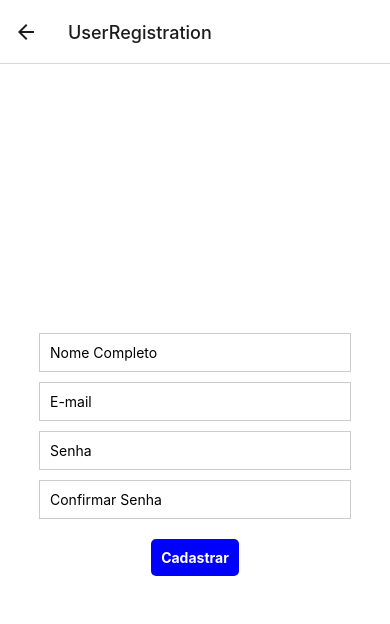
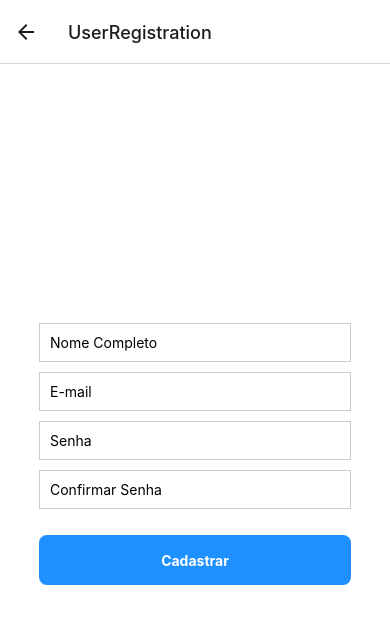
Before and after one commit to Eduardo-R-B-A/Carteira-de-vacinacao-digital, a React Native app: screen /UserRegistration in a window 390 px wide. Shown: the top 624 px of the page. Built offline with nearby package versions, Linux system fonts and the light colour scheme.

Commit message:
cadastro de usuario

```diff
--- a/App.js
+++ b/App.js
@@ -8,7 +8,6 @@ import UserRegistrationScreen from './screens/UserRegistrationScreen';
 import HealthProfessionalRegistrationScreen from './screens/HealthProfessionalRegistrationScreen';
 import { useNavigation } from '@react-navigation/native';
 import PasswordRecoveryScreen from './PasswordRecoveryScreen';
-
 
 
 const loginButtonColor = 'blue';
--- a/firebase.js
+++ b/firebase.js
@@ -1,17 +1,30 @@
 import { initializeApp } from "firebase/app";
 import { getDatabase } from "firebase/database";
+import { getAuth } from "firebase/auth";
+
+
+
 
 // TODO: Replace the following with your app's Firebase project configuration
 // See: https://firebase.google.com/docs/web/learn-more#config-object
 const firebaseConfig = {
-  // ...
-  // The value of `databaseURL` depends on the location of the database
+  apiKey: "AIzaSyAIWfXSuYz7U1piw5ycPDXZ2GZCNzRlVGc",
+  authDomain: "carteira-vac-digital.firebaseapp.com",
   databaseURL: "https://carteira-vac-digital-default-rtdb.firebaseio.com",
+  projectId: "carteira-vac-digital",
+  storageBucket: "carteira-vac-digital.appspot.com",
+  messagingSenderId: "358262989024",
+  appId: "1:358262989024:web:5d94258817daf85a10b085",
+  measurementId: "G-QM51D73E0D"
 };
 
 // Initialize Firebase
 const app = initializeApp(firebaseConfig);
 
 
+
 // Initialize Realtime Database and get a reference to the service
 const database = getDatabase(app);
+const auth = getAuth(app);
+
+export { app, database, auth };
--- a/screens/HealthProfessionalRegistrationScreen.js
+++ b/screens/HealthProfessionalRegistrationScreen.js
@@ -78,10 +78,12 @@ export default function HealthProfessionalRegistrationScreen({ navigation }) {
         <Text style={styles.buttonText}>Cadastrar Profissional</Text>
       </TouchableOpacity>
 
+      <View style={styles.buttonContainer}>
       <Button
         title="Ir para tela de registro de profissional de saúde"
         onPress={() => navigation.navigate('HealthProfessionalRegistration')}
       />
+      </View>
     </View>
   );
 }
@@ -109,6 +111,12 @@ const styles = StyleSheet.create({
     justifyContent: 'center',
     marginTop: 16,
   },
+  buttonContainer: {
+    width: '80%',
+    marginTop: 16,
+    marginBottom: 16,
+  },
+
   buttonText: {
     color: '#fff',
     fontSize: 18,
--- a/screens/UserRegistrationScreen.js
+++ b/screens/UserRegistrationScreen.js
@@ -1,6 +1,9 @@
 import React, { useState } from 'react';
 import { StyleSheet, Text, View, TextInput, TouchableOpacity } from 'react-native';
-import firebase from '../firebase';
+import { getAuth, createUserWithEmailAndPassword } from 'firebase/auth';
+import { database } from '../firebase';
+
+const auth = getAuth();
 
 export default function RegistrationScreen() {
   const [name, setName] = useState('');
@@ -12,10 +15,10 @@ export default function RegistrationScreen() {
     if (password !== confirmPassword) {
       alert('As senhas não coincidem. Por favor, verifique novamente.');
     } else {
-      firebase.auth().createUserWithEmailAndPassword(email, password)
+      createUserWithEmailAndPassword(auth, email, password)
         .then((userCredential) => {
           const user = userCredential.user;
-          firebase.database().ref('users/' + user.uid).set({
+          database.ref('users/' + user.uid).set({
             name: name,
             email: email
           })
@@ -79,10 +82,13 @@ const styles = StyleSheet.create({
     marginBottom: 10,
   },
   button: {
-    backgroundColor: 'blue',
-    padding: 10,
-    borderRadius: 5,
-    marginTop: 10,
+    width: '80%',
+    height: 50,
+    backgroundColor: '#1e90ff',
+    borderRadius: 8,
+    alignItems: 'center',
+    justifyContent: 'center',
+    marginTop: 16,
   },
   buttonText: {
     color: '#fff',
```
